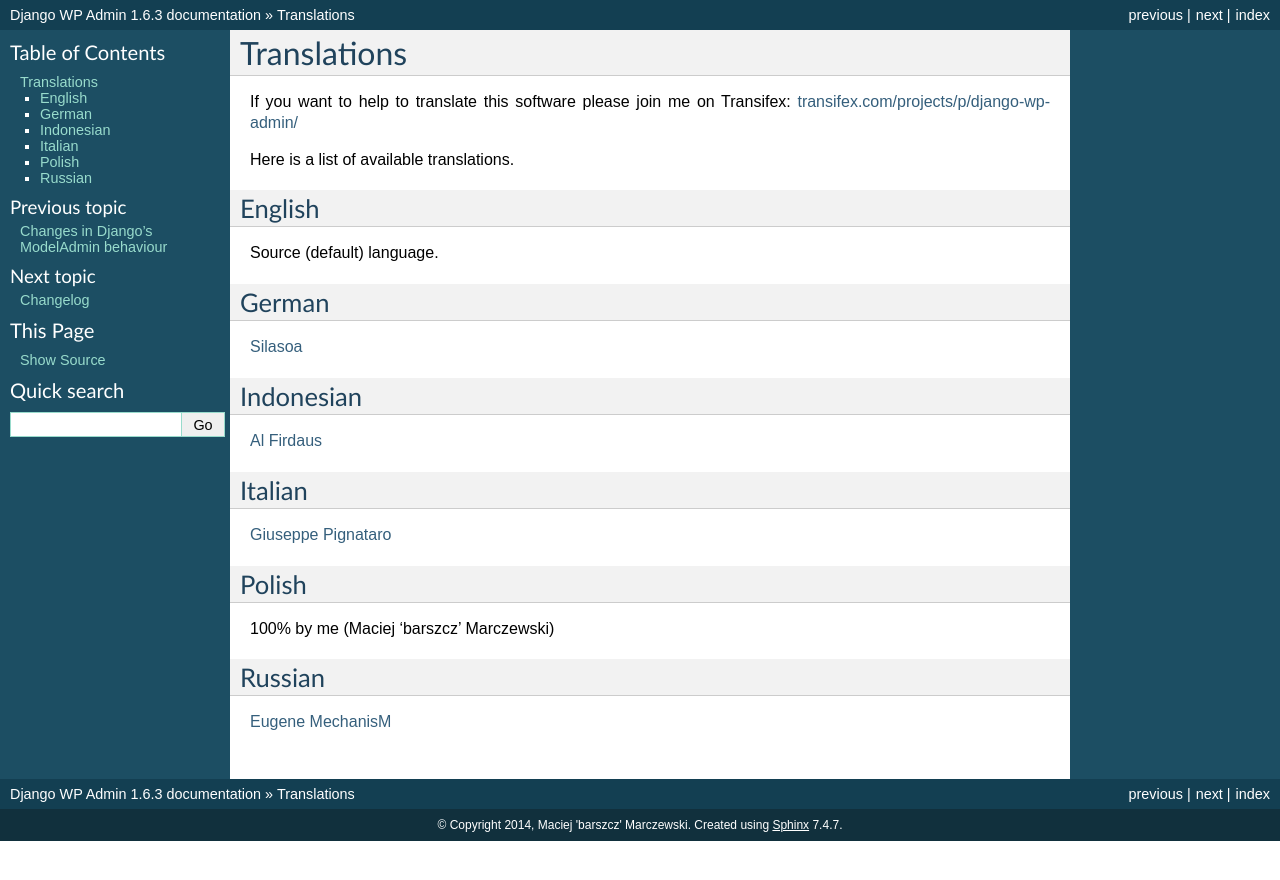
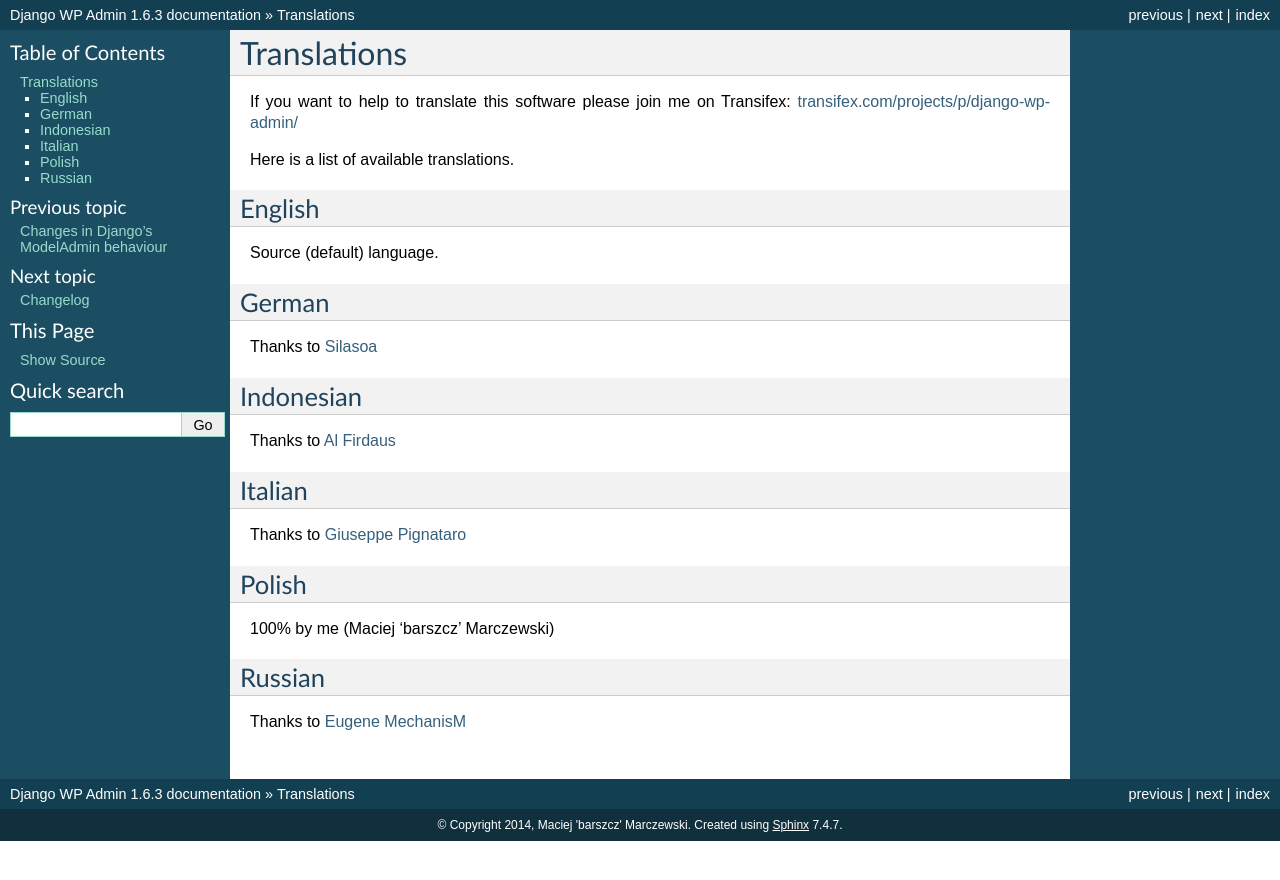
Before and after one commit to barszczmm/django-wpadmin, a Sphinx documentation site: the page built from docs/translations.rst, in a window 1280 px wide. Shown: the top 880 px of the page. Built offline with Sphinx 7.4.7, drawn with Linux system fonts in a browser that asks for light colours; the version number could not be read and is left out.

Commit message:
small update to docs about translations

```diff
--- a/docs/translations.rst
+++ b/docs/translations.rst
@@ -13,17 +13,17 @@ Source (default) language.
 German
 ------
 
-`Silasoa <https://www.transifex.com/accounts/profile/Silasoa/>`_
+Thanks to `Silasoa <https://www.transifex.com/accounts/profile/Silasoa/>`_
 
 Indonesian
 ----------
 
-`Al Firdaus <https://www.transifex.com/accounts/profile/alfirdaush/>`_
+Thanks to `Al Firdaus <https://www.transifex.com/accounts/profile/alfirdaush/>`_
 
 Italian
 -------
 
-`Giuseppe Pignataro <https://www.transifex.com/accounts/profile/giuseppep/>`_
+Thanks to `Giuseppe Pignataro <https://www.transifex.com/accounts/profile/giuseppep/>`_
 
 Polish
 ------
@@ -33,4 +33,4 @@ Polish
 Russian
 -------
 
-`Eugene MechanisM <https://www.transifex.com/accounts/profile/MechanisM/>`_
+Thanks to `Eugene MechanisM <https://www.transifex.com/accounts/profile/MechanisM/>`_
```
